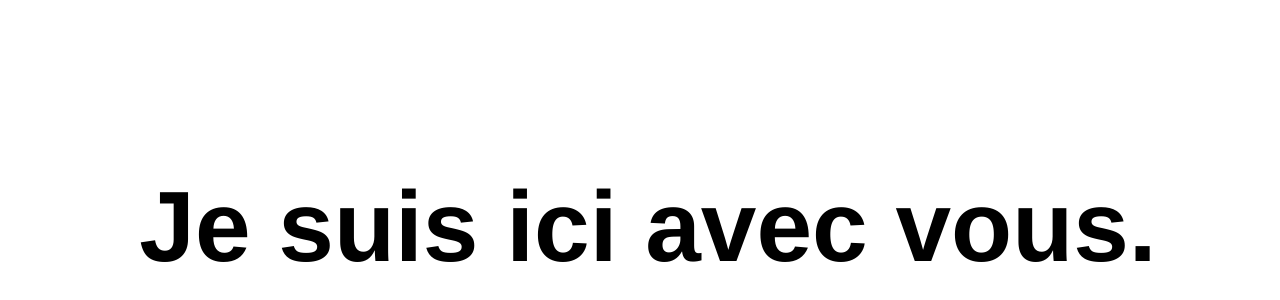
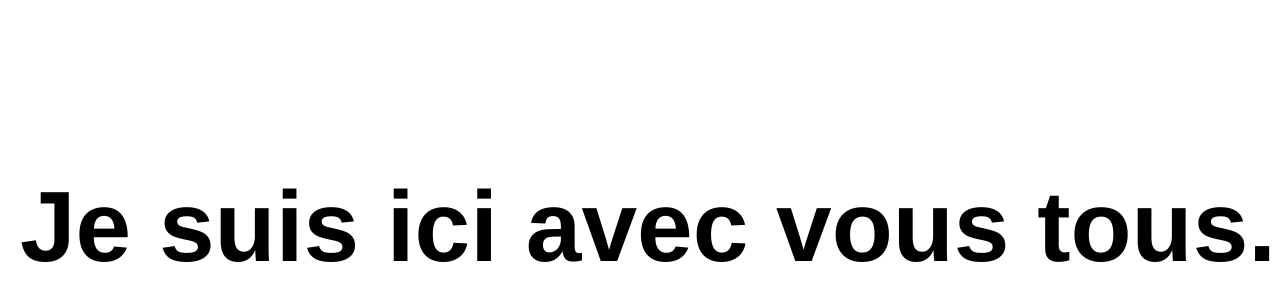
Before and after one commit to Poukris/Hello, a plain HTML site: page index.html in a window 1280 px wide. Shown: the part 218-518 px from the top of the page. Drawn offline with Linux system fonts and the light colour scheme.

Commit message:
add tous

```diff
--- a/index.html
+++ b/index.html
@@ -15,6 +15,6 @@
 	}
 </style>
 <body>
-<h1>Je suis ici avec vous.</h1>
+<h1>Je suis ici avec vous tous.</h1>
 </body>
 </html>
```
